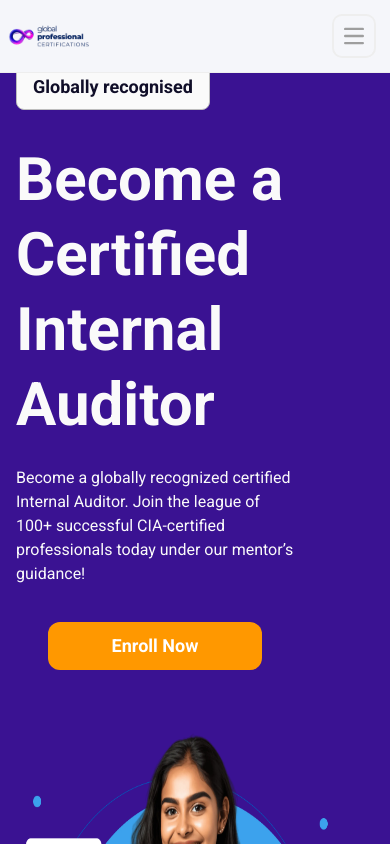
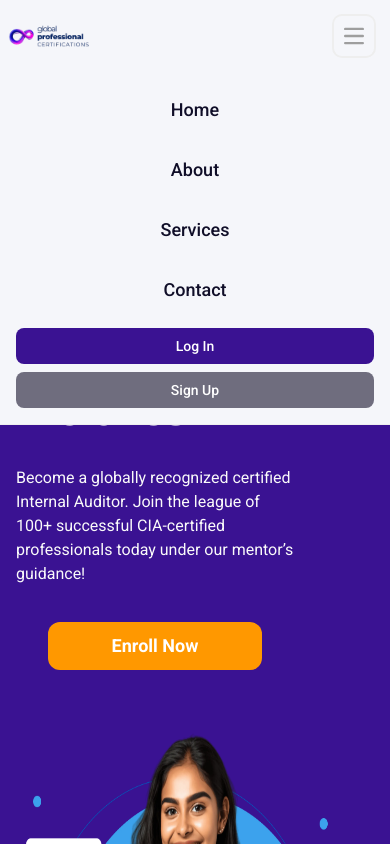
Before and after one commit to swapanmanna/gpc, a React (Vite) app: page / in a window 390 px wide. Both pictures are taken after a click on the button "Open main menu". Shown: the top 844 px of the page. Built offline with nearby package versions, Linux system fonts and the light colour scheme.

Commit message:
made the navbar responsive..minor adjustment

```diff
--- a/src/components/Navbar/Navbar.jsx
+++ b/src/components/Navbar/Navbar.jsx
@@ -114,7 +114,7 @@ const Navbar = () => {
       {/* Mobile Menu */}
       <div
         id="mobile-menu"
-        className={`hidden flex flex-col items-center w-full bg-[#f5f6fa] dark:bg-gray-900 transition-all duration-300 ease-in-out ${
+        className={`md:hidden flex flex-col items-center w-full bg-[#f5f6fa] dark:bg-gray-900 transition-all duration-300 ease-in-out ${
           isOpen ? "max-h-screen opacity-100" : "max-h-0 opacity-0"
         } overflow-hidden`}
       >
```
